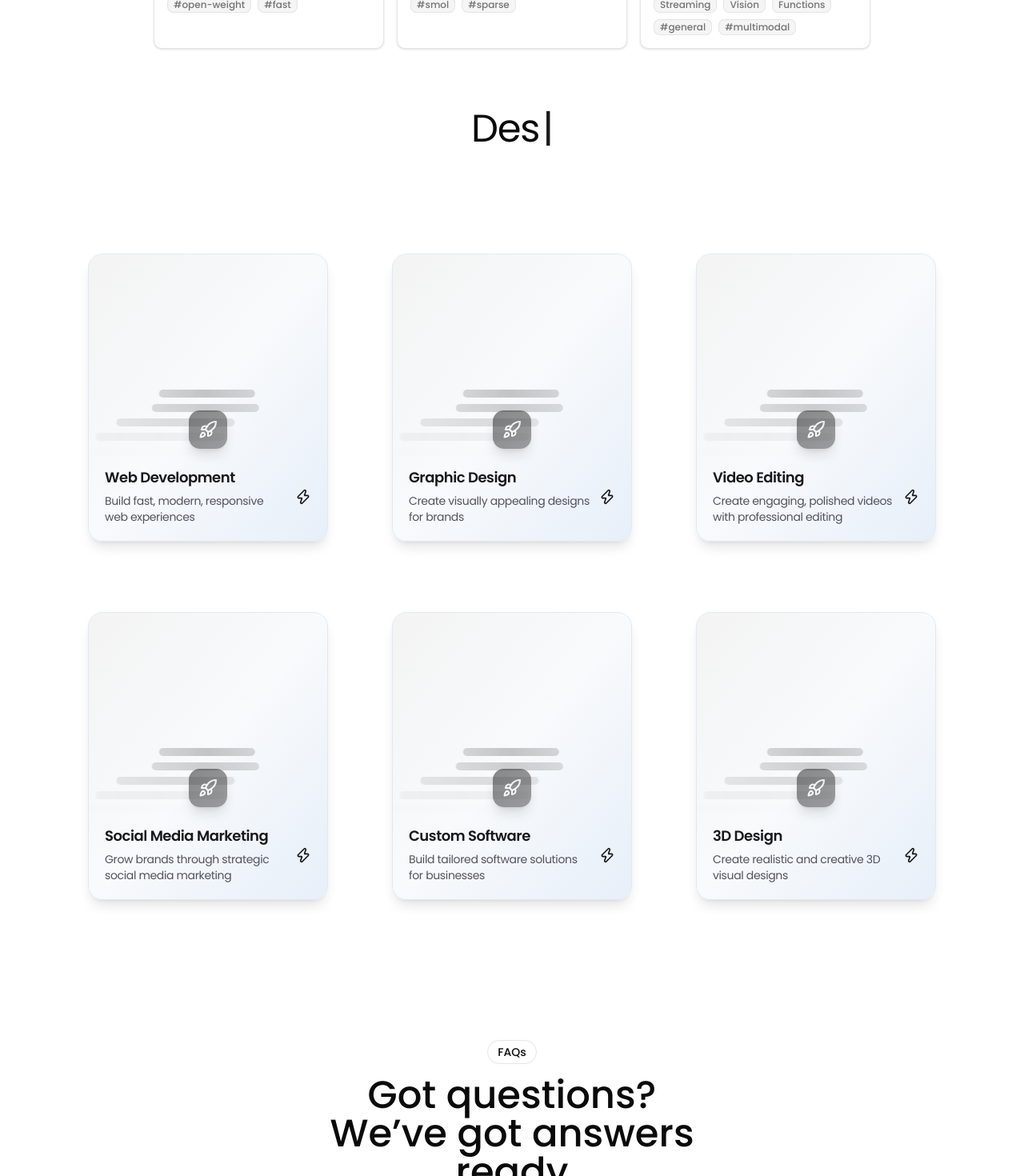
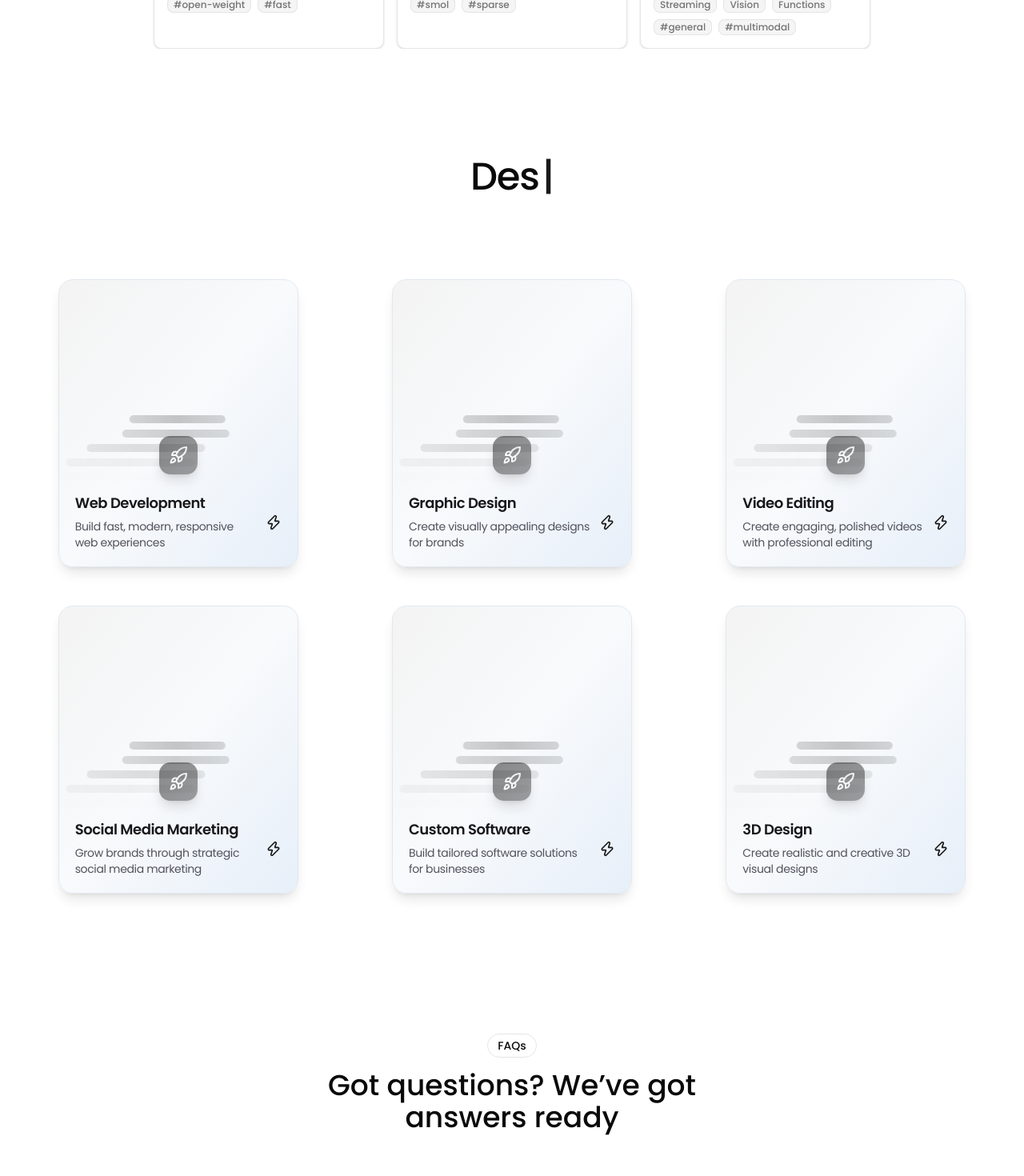
Before and after one commit to arifbsns22/WM, a Next.js app: page /services/3d-design in a window 1280 px wide. Shown: the part 4400-5870 px from the top of the page at 80% size. Built offline with nearby package versions, Linux system fonts and the light colour scheme.

Commit message:
Service card UI fixed

```diff
--- a/src/components/common components/faq/faq.tsx
+++ b/src/components/common components/faq/faq.tsx
@@ -42,7 +42,7 @@ export default function Faq() {
           >
             FAQs
           </Badge>
-          <h2 className="text-5xl font-medium text-center max-w-lg">
+          <h2 className="text-4xl font-medium text-center max-w-lg">
             Got questions? We’ve got answers ready
           </h2>
         </div>
--- a/src/components/common components/services-list/service-cards.tsx
+++ b/src/components/common components/services-list/service-cards.tsx
@@ -3,10 +3,11 @@ import CardFlip from "./animated-card";
 
 export default function ServiceListCards() {
   return (
-    <>
-      <div className="flex min-h-[200px] items-center justify-center">
-        <div className="text-center">
-          <h1 className="text-foreground text-3xl md:text-5xl">
+    <section className="w-full overflow-x-hidden bg-background py-12 md:py-20">
+      <div className="container mx-auto px-4">
+        <div className="flex min-h-[160px] items-center justify-center mb-12">
+          <div className="text-center max-w-4xl mx-auto">
+            <h2 className="text-foreground text-3xl md:text-5xl font-medium tracking-tight leading-tight">
               <TextType
                 text={[
                   "Crafting fast modern & user-friendly web experiences",
@@ -22,11 +23,11 @@ export default function ServiceListCards() {
                 cursorCharacter="|"
                 className="text-foreground"
               />
-          </h1>
+            </h2>
           </div>
         </div>
-      <div className="grid grid-rows-2">
-        <div className="flex items-center justify-center my-8 gap-20">
+
+        <div className="grid grid-cols-1 gap-y-12 gap-x-1 sm:grid-cols-2 lg:grid-cols-3 justify-items-center items-start">
           <CardFlip
             title="Web Development"
             subtitle="Build fast, modern, responsive web experiences"
@@ -61,8 +62,6 @@ export default function ServiceListCards() {
             ]}
             link={"/services/video-editing"}
           />
-        </div>
-        <div className="flex items-center justify-center my-8 gap-20 mb-20">
           <CardFlip
             title="Social Media Marketing"
             subtitle="Grow brands through strategic social media marketing"
@@ -96,6 +95,6 @@ export default function ServiceListCards() {
           />
         </div>
       </div>
-    </>
+    </section>
   );
 }
--- a/src/components/floating-dock-demo.tsx
+++ b/src/components/floating-dock-demo.tsx
@@ -47,7 +47,7 @@ export default function FloatingNavBar() {
       backdrop-blur-md bg-white/30 dark:bg-black/30
       border border-white/20 shadow-2xl
     "
-      mobileClassName="translate-y-20"
+      mobileClassName="hidden "
       items={links}
     />
   );
--- a/src/components/serves-page/hero-section.tsx
+++ b/src/components/serves-page/hero-section.tsx
@@ -99,7 +99,7 @@ export function HeroSection() {
                   </div>
                 </Link>
 
-                <h1 className="mt-8 max-w-4xl mx-auto text-balance text-6xl md:text-7xl lg:mt-16 xl:text-[5.25rem]">
+                <h1 className="mt-8 max-w-6xl mx-auto text-balance text-4xl md:text-6xl lg:mt-16 xl:text-[5.25rem]">
                   Modern Solutions for Customer Engagement
                 </h1>
                 <p className="mx-auto mt-8 max-w-2xl text-balance text-lg">
@@ -169,21 +169,21 @@ export function HeroSection() {
               ...transitionVariants,
             }}
           >
-            <div className="relative -mr-56 mt-8 overflow-hidden px-2 sm:mr-0 sm:mt-12 md:mt-20">
+            <div className="relative mt-8 overflow-hidden px-2 sm:mt-12 md:mt-20">
               <div
                 aria-hidden
                 className="bg-gradient-to-b to-background absolute inset-0 z-10 from-transparent from-35%"
               />
               <div className="inset-shadow-2xs ring-background dark:inset-shadow-white/20 bg-background relative mx-auto max-w-6xl overflow-hidden rounded-2xl border p-4 shadow-lg shadow-zinc-950/15 ring-1">
                 <img
-                  className="bg-background aspect-15/8 relative hidden rounded-2xl dark:block"
+                  className="bg-background aspect-15/8 relative hidden w-full h-auto rounded-2xl dark:block"
                   src="works/services.jpg"
                   alt="app screen"
                   width="2700"
                   height="1440"
                 />
                 <img
-                  className="z-2 border-border/25 aspect-15/8 relative rounded-2xl border dark:hidden"
+                  className="z-2 border-border/25 aspect-15/8 relative w-full h-auto rounded-2xl border dark:hidden"
                   src="works/services.jpg"
                   alt="app screen"
                   width="2700"
--- a/src/components/shadcn-space/blocks/hero-01/hero.tsx
+++ b/src/components/shadcn-space/blocks/hero-01/hero.tsx
@@ -31,7 +31,7 @@ function HeroSection({ avatarList }: HeroSectionProps) {
                   initial={{ opacity: 0, y: 32 }}
                   animate={{ opacity: 1, y: 0 }}
                   transition={{ duration: 1, ease: "easeInOut" }}
-                  className="lg:text-8xl md:text-7xl text-5xl font-medium leading-14 md:leading-20 lg:leading-24"
+                  className="mt-8 lg:text-8xl md:text-7xl text-5xl font-medium leading-14 md:leading-20 lg:leading-24"
                 >
                   Maximize Your Business Capabilities With{" "}
                   <span
```
Lines whose indentation alone changed are shown as unchanged.
